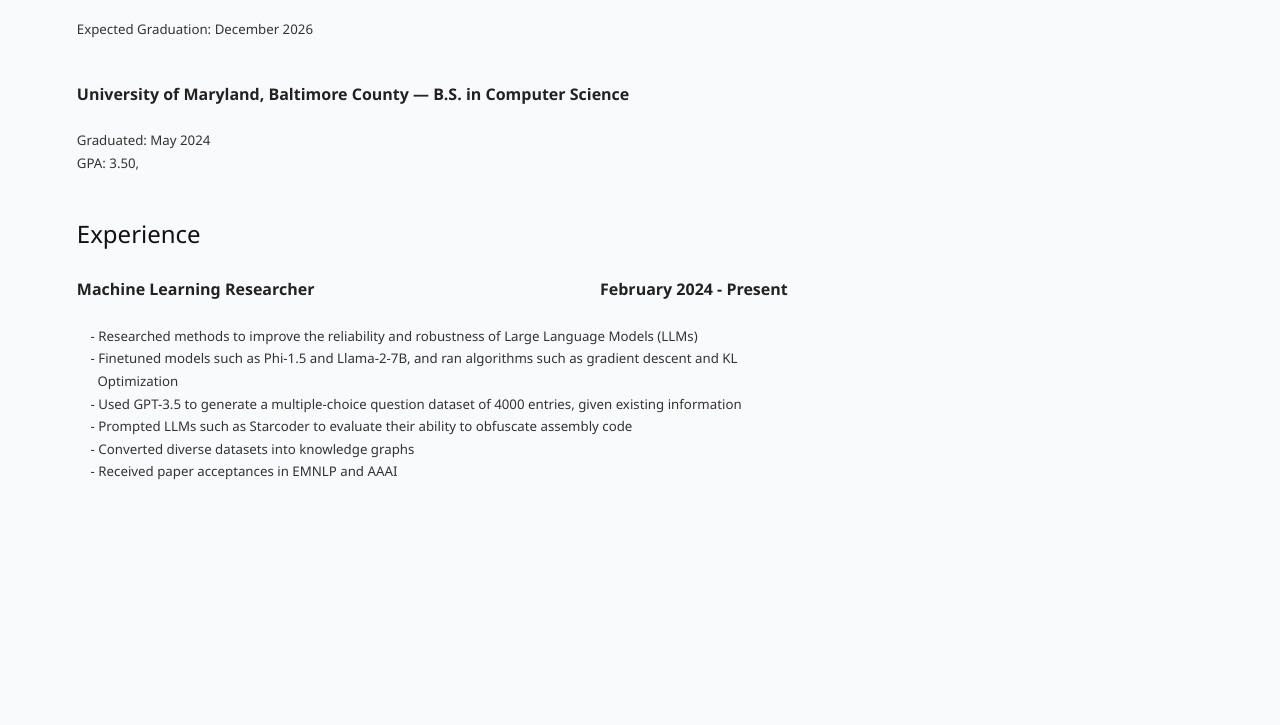
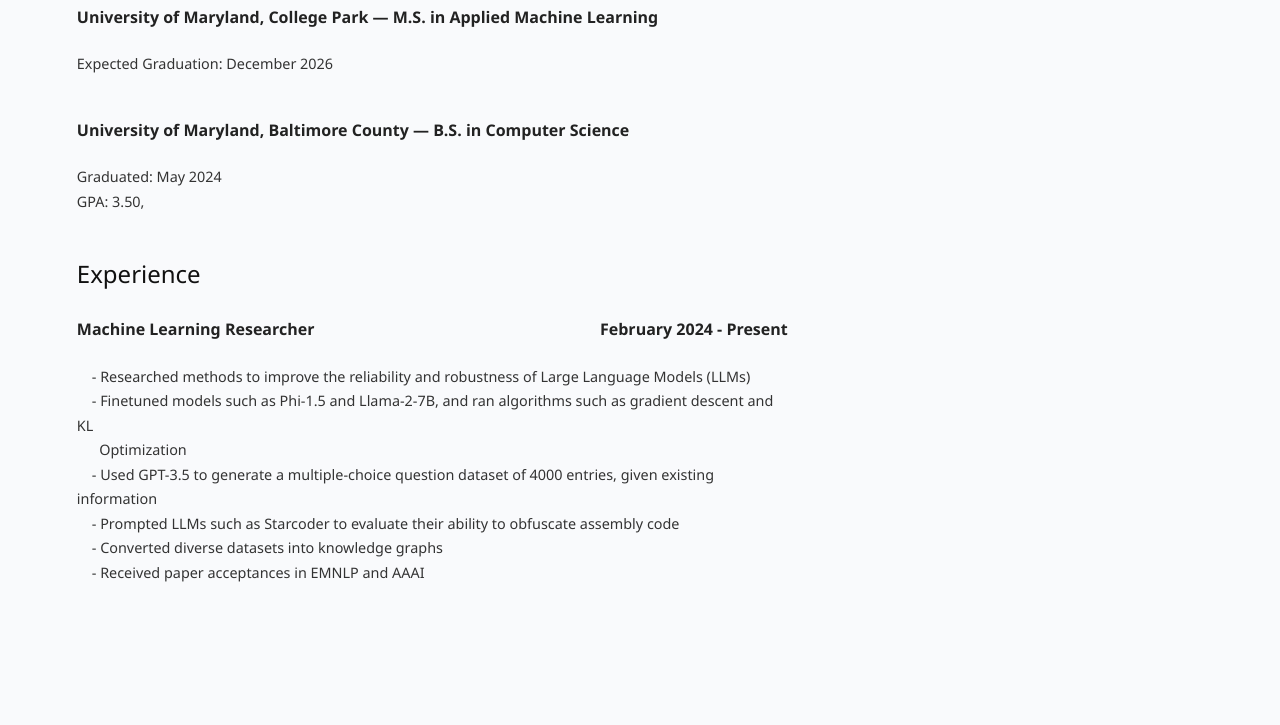
Before and after one commit to sriramvema/sriramvema.github.io, a plain HTML site: page index.html in a window 1280 px wide. Shown: the part 406-1131 px from the top of the page. Before the commit the page ends 1029 px from the top, so only its background shows below. Drawn offline with Linux system fonts and the light colour scheme.

Commit message:
Update index.html

```diff
--- a/index.html
+++ b/index.html
@@ -42,7 +42,7 @@
     }
 
     p {
-      font-size: 0.83rem;
+      font-size: 0.9rem;
       color: #333;
       margin: 20px 0 40px;
       max-width: 900px;
```
